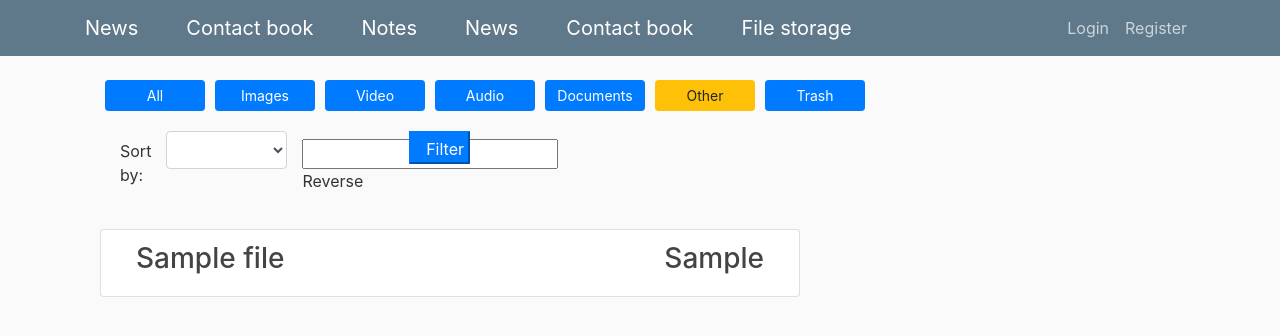
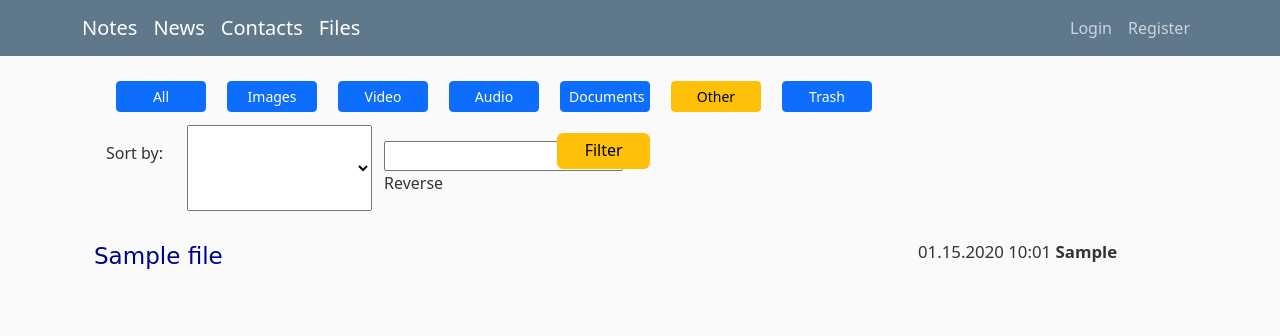
Before and after one commit to DioSWolF/web_command_project, a Django app: template personal_assistant/file_storage/templates/file_storage/other_list.html in a window 1280 px wide. Shown: the top 336 px of the page. Run offline with Django 3.2, Linux system fonts and the light colour scheme; the template is opened without the code that fills it: most values are stand-ins (such as "Sample title", 1, 10 or a date in 2020); form fields are guessed from the names that the template uses; lists and menus that the app fills with data are empty; some libraries are stand-ins or nearby versions.

Commit message:
file storage update. migrate to bootstrap 5 added responsible markup

```diff
--- a/personal_assistant/file_storage/models.py
+++ b/personal_assistant/file_storage/models.py
@@ -78,7 +78,7 @@
         db_table = "MediaStore"
 
     def __str__(self):
-        max_len = 16
+        max_len = 10
         if str(self.datatype) == "audio":
             max_len = 30
         return str(self.name) if len(str(self.name)) < max_len else str(self.name)[:max_len-3]+"..."
@@ -117,7 +117,7 @@
     user = models.OneToOneField(User, on_delete=models.CASCADE)
     filter_by = models.CharField(max_length=15, choices=filters, default="name")
     reversed_sort = models.BooleanField(default=False)
-    max_capacity = models.IntegerField(default=50*1024*1024)#524288000)
+    max_capacity = models.IntegerField(default=100*1024*1024)#524288000)
     memory_occupied = models.IntegerField(default=0)
     max_num_of_files = models.IntegerField(default=200)
     num_of_files = models.IntegerField(default=0)
--- a/personal_assistant/file_storage/src/stat_plot.py
+++ b/personal_assistant/file_storage/src/stat_plot.py
@@ -32,9 +32,9 @@
 
     max_memory = ProfileData.objects.filter(user=user).first().max_capacity //1024 //1024
     plt.title(f"Used {memory_occupied} MB / {max_memory} MB", fontsize=16)
-    print(folders)
+    # print(folders)
     folders = dict(sorted(folders.items(), key=lambda x: x[1], reverse=True))
-    print(folders)
+    # print(folders)
     colors = ["#FB0007", "#3700FF", "#44FF07", "#FED60A", "#FB13F3", "#ffa300", "#0bb4ff", "#b3d4ff", "#00bfa0"]
     labels = [str(x) for x in folders.keys()]
     sizes = [float(x) for x in folders.values()]
--- a/personal_assistant/file_storage/static/file_storage/main.css
+++ b/personal_assistant/file_storage/static/file_storage/styles.css
@@ -72,26 +72,27 @@
 	opacity: 0;
 }
 
-
-.btn_upload {
-	display: block;
-
-	width: 140px;
-	height: 40px;
-	background: darkmagenta;
-	color: #fff;
-	border-radius: 3px;
-	border: 0;
-	box-shadow: 0 3px 0 0 hotpink;
-	transition: all 0.3s ease-in-out;
-	font-size: 14px;
+a.file-item {
+  color: #00008B;
+  font-family: Cursive;
+  text-decoration: none;
 }
 
-.btn:hover {
-	background: rebeccapurple;
-	box-shadow: 0 3px 0 0 deeppink;
+a.file-item:hover {
+  text-decoration: none;
 }
 
+a.file-item:active {
+  color: black;
+}
+
+.truncateLongTexts{
+   font-size: 1.2em;
+  margin-right: 5px;
+  white-space: nowrap;
+  overflow: hidden;
+  text-overflow: ellipsis // This is where the magic happens
+}
 /* For image list */
 
 /* This default styling works for large screen devices (All devices with resolution of 1200px or above), for example laptops */
--- a/personal_assistant/file_storage/templates/file_storage/other_list.html
+++ b/personal_assistant/file_storage/templates/file_storage/other_list.html
@@ -1,32 +1,41 @@
 {% extends "users/base.html" %}
 {% load crispy_forms_tags %}
 {% block content %}
+
 <div class="container-fluid" style=" margin:0 auto;">
     <div class="row" style=" margin: 0 auto 10;">
-        <a href="/files/" style=" margin:0 5;"><button class="btn btn-primary btn-sm p-10 m-10" style="width: 100px">All</button></a>
-        <a href="/images/" style=" margin:0 5;"><button class="btn btn-primary btn-sm p-10 m-10" style="width: 100px">Images</button></a>
-        <a href="/video/" style=" margin:0 5;"><button class="btn btn-primary btn-sm p-10 m-10" style="width: 100px">Video</button></a>
-        <a href="/audio/" style=" margin:0 5;"><button class="btn btn-primary btn-sm p-10 m-10" style="width: 100px">Audio</button></a>
-        <a href="/documents/" style=" margin:0 5;"><button class="btn btn-primary btn-sm p-10 m-10" style="width: 100px">Documents</button></a>
+        <a href="/files/" class="col-xl-1 col-lg-1 col-sm-2 col-3" style=" margin:1 10;"><button class="btn btn-primary btn-sm p-10 m-10" style="width: 90px">All</button></a>
+        <a href="/images/" class="col-xl-1 col-lg-1 col-sm-2 col-3" style=" margin:1 10;"><button class="btn btn-primary btn-sm p-10 m-10" style="width: 90px">Images</button></a>
+        <a href="/video/"  class="col-xl-1 col-lg-1  col-sm-2 col-3" style=" margin:1 10;"><button class="btn btn-primary btn-sm p-10 m-10" style="width: 90px">Video</button></a>
+        <a href="/audio/" class="col-xl-1 col-lg-1  col-sm-2 col-3" style=" margin:1 10;"><button class="btn btn-primary btn-sm p-10 m-10" style="width: 90px">Audio</button></a>
+        <a href="/documents/" class="col-xl-1 col-lg-1 col-sm-2 col-3" style=" margin:1 10;"><button class="btn btn-primary btn-sm p-10 m-10" style="width: 90px">Documents</button></a>
         {% if trash %}
-        <a href="/other/" style=" margin:0 5;"><button class="btn btn-primary btn-sm p-10 m-10" style="width: 100px">Other</button></a>
-        <a href="/trash/" style=" margin:0 5;"><button class="btn btn-warning btn-sm p-10 m-10" style="width: 100px">Trash</button></a>
+        <a href="/other/" class="col-xl-1 col-lg-1  col-sm-2 col-3" style=" margin:1 10;">
+            <button class="btn btn-primary btn-sm p-10 m-10" style="width: 90px">Other</button>
+        </a>
+        <a href="/trash/" class="col-xl-1 col-lg-1  col-sm-2 col-3" style=" margin:1 10;">
+            <button class="btn btn-warning btn-sm p-10 m-10" style="width: 90px">Trash</button>
+        </a>
         {% else %}
-        <a href="/other/" style=" margin:0 5;"><button class="btn btn-warning btn-sm p-10 m-10" style="width: 100px">Other</button></a>
-        <a href="/trash/" style=" margin:0 5;"><button class="btn btn-primary btn-sm p-10 m-10" style="width: 100px">Trash</button></a>
+                <a href="/other/" class="col-xl-1 col-lg-1  col-sm-2 col-3" style=" margin:1 10;">
+            <button class="btn btn-warning btn-sm p-10 m-10" style="width: 90px">Other</button>
+        </a>
+        <a href="/trash/" class="col-xl-1 col-lg-1  col-sm-2 col-3" style=" margin:1 10;">
+            <button class="btn btn-primary btn-sm p-10 m-10" style="width: 90px">Trash</button>
+        </a>
         {% endif %}
     </div>
 </div>
 
 
 {% if files %}
-    <div class="container" style=" margin:20 ; padding:0">
+    <div class="container " style=" margin:10 ; padding:2">
         <form action="#" method="post" enctype="multipart/form-data">
             {% csrf_token %}
             <div class="container">
                 <div class="row">
-                    <p class="col-xl-1 pt-2"> Sort by:</p>
-                    <select name="filter_by" class="form-control col-xl-2">
+                    <p class="col-xl-1 col-lg-2 col-md-2 col-sm-3 col-2 pt-3"> Sort by:</p>
+                    <select name="filter_by" class=" col-xl-2 col-lg-2 col-md-3 col-sm-4 col-4 ">
                         {% for value, text in filter_form.fields.filter_by.choices %}
                             {% if value == filter_form.initial.filter_by %}
                                 <option value="{{value}}" selected>{{text}}</option>
@@ -35,13 +44,16 @@
                             {% endif %}
                         {% endfor %}
                     </select>
-                    <div class="col-xl-2 pt-2 align-middle">
+                    <div class="col-lg-2 col-md-2 col-sm-3  col-3 pt-2 mt-2 align-middle">
                         <p>{{filter_form.reversed_sort}} Reverse</p>
                     </div>
-                    <button type="submit" class=" col-xl-1 btn-primary h-75 pt-1 "  value="save">Filter</button>
+                    <button type="submit"
+                            class="col-xl-1 col-lg-1 col-md-2 col-sm-2 col-10 btn btn-warning h-75 pt-1 mt-2"
+                            value="save">Filter</button>
                 </div>
             </div>
         </form>
+        </div>
     </div>
 {% endif %}
 
@@ -49,13 +61,16 @@
 <div class="container">
     <ul class="list-group">
         {% for file in files %}
-            <li class="list-group-item ">
-                <div class="d-flex w-100">
-                    <div class="col-xl-10"><a href="/file/{{file.id}}/" >
-                    <h3>{{file.name}} </h3></a> </div>
-                     <div class="col-xl-2 text-right"><h3  class="float-right">{{file.size_str}}</h3></div>
+                <div class="d-flex w-100 truncateLongTexts">
+                    <div class="col-xl-9 col-lg-9 col-md-7 col-7 truncateLongTexts " >
+                        <a href="/file/{{file.id}}" class="file-item ">
+                            <p>{{file.name}} </p>
+                        </a>
+                    </div>
+                    <div class="col-xl-3 col-lg-3 col-md-5 col-5">
+                        <small class="text-right">{{ file.date_posted|date:"m.d.Y h:m"}} <b>{{file.size_str}}</b></small>
+                    </div>
                 </div>
-            </li>
         {% endfor %}
     </ul>
 </div>
--- a/personal_assistant/users/templates/users/base.html
+++ b/personal_assistant/users/templates/users/base.html
@@ -8,8 +8,9 @@
     <meta name="viewport" content="width=device-width, initial-scale=1, shrink-to-fit=no">
 
     <!-- Bootstrap CSS -->
-    <link rel="stylesheet" href="https://cdn.jsdelivr.net/npm/bootstrap@4.0.0/dist/css/bootstrap.min.css" integrity="sha384-Gn5384xqQ1aoWXA+058RXPxPg6fy4IWvTNh0E263XmFcJlSAwiGgFAW/dAiS6JXm" crossorigin="anonymous">
-
+<!--    <link rel="stylesheet" href="https://cdn.jsdelivr.net/npm/bootstrap@4.0.0/dist/css/bootstrap.min.css" integrity="sha384-Gn5384xqQ1aoWXA+058RXPxPg6fy4IWvTNh0E263XmFcJlSAwiGgFAW/dAiS6JXm" crossorigin="anonymous">-->
+    <link href="https://cdn.jsdelivr.net/npm/bootstrap@5.3.0-alpha1/dist/css/bootstrap.min.css" rel="stylesheet"
+          integrity="sha384-GLhlTQ8iRABdZLl6O3oVMWSktQOp6b7In1Zl3/Jr59b6EGGoI1aFkw7cmDA6j6gD" crossorigin="anonymous">
     <link rel="stylesheet" type="text/css" href="{% static 'users/main.css' %}">
     <link rel="stylesheet" type="text/css" href="{% static 'file_storage/styles.css' %}">
     <link rel="stylesheet" type="text/css" href="{% static 'contact_book/change_contact.css' %}">
@@ -24,16 +25,16 @@
     <header class="site-header">
       <nav class="navbar navbar-expand-md navbar-dark bg-steel fixed-top">
             <div class="container">
-                <a class="navbar-brand mr-5" href="news/today">News</a>
-                <a class="navbar-brand mr-5" href="contact_book/">Contact book</a>
-                <a class="navbar-brand mr-5" href="notes/">Notes</a>
-                <a class="navbar-brand mr-5" href="/news/today">News</a>
-                <a class="navbar-brand mr-5" href="{% url 'contact_book:contacts_book' %}">Contact book</a>
-                <a class="navbar-brand mr-5" href="/files/">File storage</a>
+<!--                <a class="navbar-brand mr-5" href="news/today/">News</a>-->
+<!--                <a class="navbar-brand mr-5" href="contact_book/">Contact book</a>-->
+                <a class="navbar-brand mr-5" href="/notes/">Notes</a>
+                <a class="navbar-brand mr-5" href="/news/today/">News</a>
+                <a class="navbar-brand mr-5" href="{% url 'contact_book:contacts_book' %}">Contacts</a>
+                <a class="navbar-brand mr-5" href="/files/">Files </a>
                   <button class="navbar-toggler" type="button" data-toggle="collapse" data-target="#navbarToggle" aria-controls="navbarToggle" aria-expanded="false" aria-label="Toggle navigation">
                   <span class="navbar-toggler-icon"></span>
                   </button>
-                  <div class="collapse navbar-collapse" id="navbarToggle">
+                  <div class="collapse navbar-collapse flex-row-reverse" id="navbarToggle">
                         <div class="navbar-nav mr-auto">
                         </div>
                         <!-- Navbar Right Side -->
@@ -61,10 +62,11 @@
                     </div>
                 {% endfor %}
             {% endif %}
-{% block content %} {% endblock %}
+
         </div>
 
       </div>
+        {% block content %} {% endblock %}
     </main>
     <script src="https://code.jquery.com/jquery-3.2.1.slim.min.js" integrity="sha384-KJ3o2DKtIkvYIK3UENzmM7KCkRr/rE9/Qpg6aAZGJwFDMVNA/GpGFF93hXpG5KkN" crossorigin="anonymous"></script>
     <script src="https://cdn.jsdelivr.net/npm/popper.js@1.12.9/dist/umd/popper.min.js" integrity="sha384-ApNbgh9B+Y1QKtv3Rn7W3mgPxhU9K/ScQsAP7hUibX39j7fakFPskvXusvfa0b4Q" crossorigin="anonymous"></script>
```
Also changed, not shown: other parts of personal_assistant/file_storage/static/file_storage/styles.css (+23 -19 lines), personal_assistant/file_storage/templates/file_storage/audio_list.html (+27 -19 lines), personal_assistant/file_storage/templates/file_storage/document_list.html (+24 -18 lines), personal_assistant/file_storage/templates/file_storage/file_detail.html (+7 -7 lines), personal_assistant/file_storage/templates/file_storage/file_list.html (+61 -70 lines), personal_assistant/file_storage/templates/file_storage/image_list.html (+24 -19 lines), personal_assistant/file_storage/templates/file_storage/video_list.html (+42 -13 lines), personal_assistant/news/parser/parse_func.py (+12 -10 lines), personal_assistant/personal_assistant/settings.py (+11 -11 lines), pyproject.toml (added, +27 -0 lines), personal_assistant/contact_book/migrations/__init__.py (deleted), personal_assistant/file_storage/migrations/0002_alter_profiledata_table_delete_image.py (deleted), personal_assistant/file_storage/migrations/__init__.py (deleted), personal_assistant/news/migrations/0001_initial.py (added), 2 more files.
